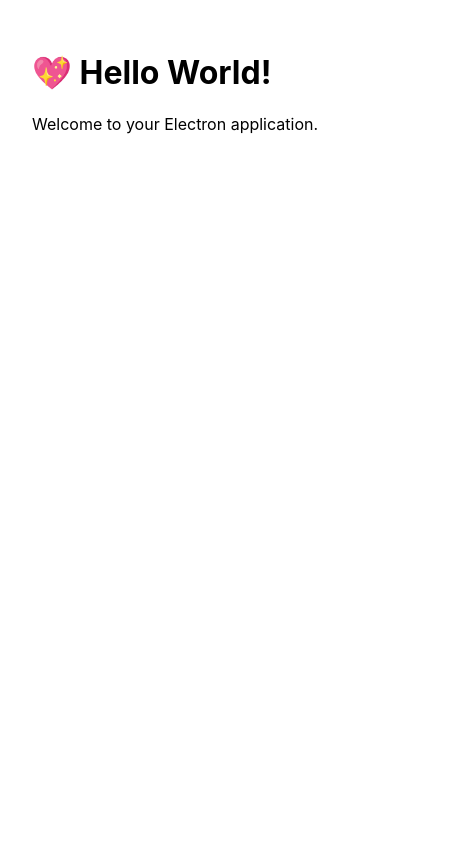
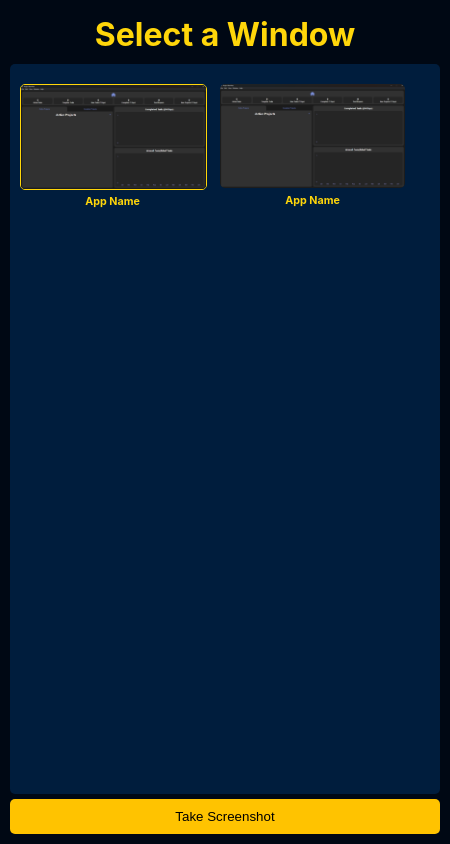
Before and after one commit to programmingKyle/window-capture, an Electron app: page src/index.html in a window 450 px wide. Drawn offline with Linux system fonts and the light colour scheme.

Commit message:
Basic Layout
- Added test picture
- Added some CSS styling

```diff
--- a/src/index.css
+++ b/src/index.css
@@ -1,7 +1,77 @@
 body {
   font-family: -apple-system, BlinkMacSystemFont, 'Segoe UI', Roboto, Helvetica,
     Arial, sans-serif;
-  margin: auto;
-  max-width: 38rem;
-  padding: 2rem;
+  padding: 0px;
+  margin: 0px;
+  height: 100vh;
+  background-color: #000814;
 }
+
+div {
+  margin: 0px;
+  padding: 0px;
+}
+
+h1,h2,h3,h4,h5,h6 {
+  padding: 5px;
+  margin: 0px;
+  text-align: center;
+  color: #ffd60a;
+}
+
+.base-grid {
+  height: 100%;
+  display: grid;
+  overflow: hidden;
+}
+
+.window-grid {
+  display: grid;
+  grid-template-rows: auto 1fr auto;
+  grid-gap: 5px;
+  margin: 10px;
+}
+
+.window-content-grid {
+  display: grid;
+  background-color: #001d3d;
+  grid-template-columns: repeat(auto-fill, 185px);
+  grid-gap: 15px;
+  padding: 20px 10px;
+  overflow: auto;
+  align-content: start;
+  border-radius: 5px;
+}
+
+.user-button {
+  background-color: #ffc300;
+  border-style: none;
+  border-radius: 5px;
+  padding: 10px 0px;
+}
+
+.user-button:hover {
+  background-color: #ffd60a;
+}
+
+.window-content-item {
+  display: grid;
+  background-color: transparent;
+  grid-template-rows: 1f auto;
+}
+
+.window-content-item img {
+  width: 100%;
+  max-width: 100%; /* Adjust this value based on your design needs */
+  border-radius: 5px;
+}
+
+.window-content-item h6 {
+  color: #ffd60a
+}
+
+.window-content-item img.select {
+  border-style: solid;
+  border-color: #ffd60a;
+  border-width: 1px;
+}
--- a/src/index.html
+++ b/src/index.html
@@ -2,11 +2,26 @@
 <html>
   <head>
     <meta charset="UTF-8" />
-    <title>Hello World!</title>
+    <title>Window Capture</title>
     <link rel="stylesheet" href="index.css" />
+    <link rel="stylesheet" href="https://cdnjs.cloudflare.com/ajax/libs/font-awesome/6.0.0-beta3/css/all.min.css">
   </head>
   <body>
-    <h1>💖 Hello World!</h1>
-    <p>Welcome to your Electron application.</p>
+    <div class="base-grid">
+      <div class="window-grid">
+        <h1>Select a Window</h1>
+        <div class="window-content-grid">
+          <div class="window-content-item">
+            <img class="select" src="./images/testshot.png" alt="Test Shot">
+            <h6>App Name</h6>
+          </div>
+          <div class="window-content-item">
+            <img src="./images/testshot.png" alt="Test Shot">
+            <h6>App Name</h6>
+          </div>
+        </div>
+        <button class="user-button">Take Screenshot</button>
+      </div>
+    </div>
   </body>
 </html>
--- a/src/index.js
+++ b/src/index.js
@@ -9,7 +9,7 @@
 const createWindow = () => {
   // Create the browser window.
   const mainWindow = new BrowserWindow({
-    width: 800,
+    width: 450,
     height: 600,
     webPreferences: {
       preload: path.join(__dirname, 'preload.js'),
```
Also changed, not shown: src/images/testshot.png (added).
